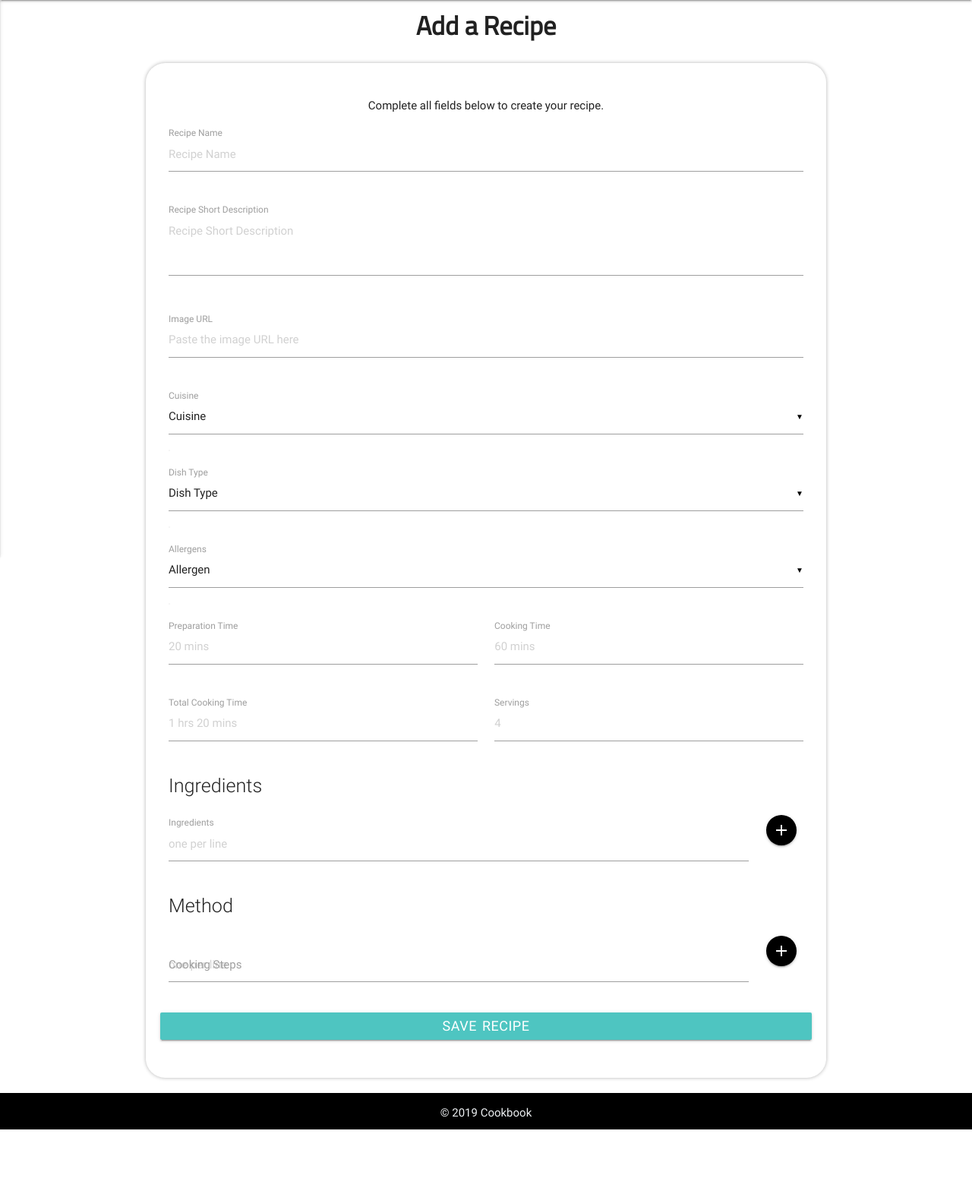
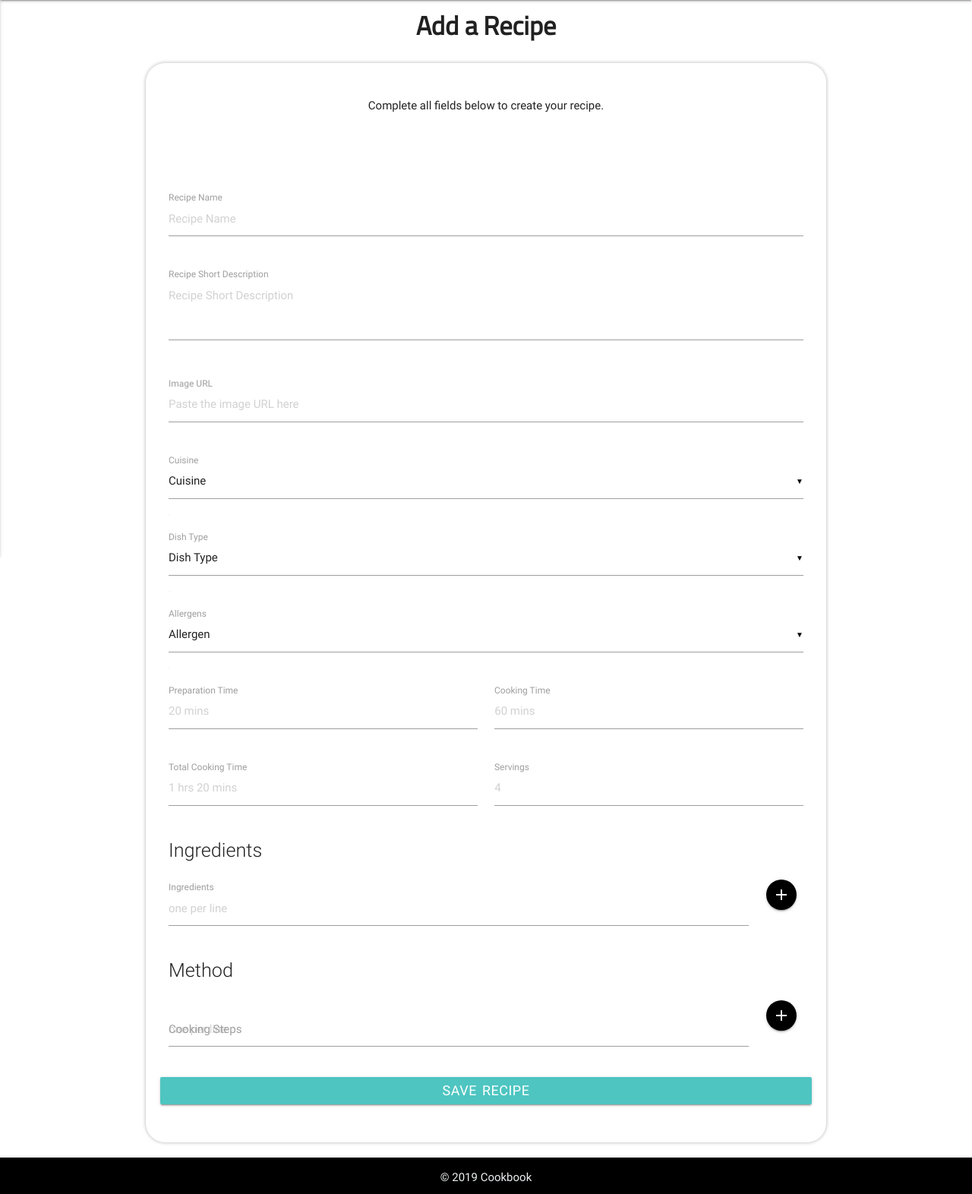
Before and after one commit to pramcistudent/cookbook-project3, a Flask app: page /add_recipe in a window 1280 px wide. Shown: the part 128-1700 px from the top of the page at 76% size. Before the commit the page ends 1615 px from the top, so only its background shows below. Run offline with Flask 2, Linux system fonts and the light colour scheme; data that the repository does not hold is empty; some libraries are stand-ins or nearby versions; some web fonts are replaced.

Commit message:
Refactored css and html of addrecipe.html page

```diff
--- a/static/css/style.css
+++ b/static/css/style.css
@@ -58,6 +58,11 @@ nav .brand-logo {
 .btn-spacing {
     margin-top: 20px;
 }
+.btn-recipe-card {
+    width: auto;
+    word-spacing: 2px;
+    text-transform: none;
+}
 .disabled {
     pointer-events: none !important;
 }
@@ -103,8 +108,17 @@ nav .brand-logo {
 .card .card-content .card-icons {
     margin-top: 10px;
 }
+.card .card-content .card-title {
+    font-size: 16px;
+    margin-bottom: 0;
+}
 .card .card-content {
     padding: 10px;
+}
+.card-image {
+    height: 250px;
+    overflow: hidden;
+    border-radius: 1.7rem;
 }
 .btn-to-recipe {
     width: 100%;
@@ -127,6 +141,19 @@ nav .brand-logo {
 .results-display {
     margin-bottom: 0;
 }
+.tabs-spacing {
+    margin-bottom: 40px;
+}
+.container-spacing {
+    margin-top: 70px;
+    margin-bottom: 70px;
+}
+.heading-spacing {
+    margin-top: 30px;
+}
+.recipe-form {
+    margin-top: 100px;
+}
 
 /*----- Footer -----*/
 .page-footer {
--- a/templates/addrecipe.html
+++ b/templates/addrecipe.html
@@ -1,28 +1,43 @@
 {% extends 'base.html' %}{% block content %}
 
+<!-- Heading -->
 <h4 class="heading center">Add a Recipe</h4>
+
+<!-- Recipe form container -->
 <div class="container">
     <div class="section">
+
+        <!-- Instructions -->
         <p class="center">Complete all fields below to create your recipe.</p>
+
+        <!-- Recipe form -->
         <form class="recipe-form" action="{{url_for('insert_recipe')}}" method="POST" class="col s12">
+
+            <!-- Title -->
             <div class="row">
                 <div class="input-field col s12">
-                <input required placeholder="Recipe Name" id="recipe_title" name="recipe_title" type="text" class="validate">
-                <label for="recipe_title">Recipe Name</label>
+                <input required placeholder="Recipe Name" name="recipe_title" type="text" class="validate">
+                <label>Recipe Name</label>
                 </div>
             </div>
+
+            <!-- Short description -->
             <div class="row">
                 <div class="input-field col s12">
-                <textarea required placeholder="Recipe Short Description" id="recipe_short_description" class="materialize-textarea"></textarea>
-                <label for="recipe_short_description">Recipe Short Description</label>
+                <textarea required placeholder="Recipe Short Description" class="materialize-textarea"></textarea>
+                <label>Recipe Short Description</label>
                 </div>
             </div>
+
+            <!-- Image -->
             <div class="row">
                 <div class="input-field col s12">
-                <input required placeholder="Paste the image URL here" id="recipe_image_url" type="text" class="validate">
-                <label for="recipe_image_url">Image URL</label>
+                <input required placeholder="Paste the image URL here" type="text" class="validate">
+                <label>Image URL</label>
                 </div>
             </div>
+
+            <!-- Cuisines -->
             <div class="row">
                 <div class="input-field col s12">
                     <select id="cuisine_name" name="cuisine_name" required>
@@ -32,81 +47,97 @@
                             <option value="{{cuisine.cuisine_name}}">{{cuisine.cuisine_name}}</option>
                         {% endfor %}
                     </select>
-                    <label for="cuisine_name">Cuisine</label>
+                    <label>Cuisine</label>
                 </div>
             </div>
+
+            <!-- Dishes -->
             <div class="row">
                 <div class="input-field col s12">
-                    <select id="dish_type" name="dish_type" required>
+                    <select name="dish_type" required>
                         <option value="" disabled selected>Dish Type</option>
                         {% set _stub = dishes.rewind() %}
                         {% for dish in dishes %}
                             <option value="{{dish.dish_type}}">{{dish.dish_type}}</option>
                         {% endfor %}
                     </select>
-                    <label for="dish_type">Dish Type</label>
+                    <label>Dish Type</label>
                 </div>
             </div>
+
+            <!-- Allergens -->
             <div class="row">
                 <div class="input-field col s12">
-                    <select id="allergen_name" name="allergen_name" multiple required>
+                    <select name="allergen_name" multiple required>
                         <option value="" disabled selected>Allergen</option>
                         {% set _stub = allergens.rewind() %}
                         {% for allergen in allergens %}
                             <option value="{{allergen.allergen_name}}">{{allergen.allergen_name}}</option>
                         {% endfor %}
                     </select>
-                    <label for="allergen_name">Allergens</label>
+                    <label>Allergens</label>
                 </div>
             </div>
+
             <div class="row">
+                <!-- Prep Time -->
                 <div class="input-field col s6">
-                <input required placeholder="20 mins" id="recipe_prep_time" name="recipe_prep_time" type="text" class="validate">
-                <label for="recipe_prep_time">Preparation Time</label>
+                <input required placeholder="20 mins" name="recipe_prep_time" type="text" class="validate">
+                <label>Preparation Time</label>
                 </div>
+                <!-- Cook Time -->
                 <div class="input-field col s6">
-                <input required placeholder="60 mins" id="recipe_cook_time" name="recipe_cook_time" type="text" class="validate">
-                <label for="recipe_cook_time">Cooking Time</label>
+                <input required placeholder="60 mins" name="recipe_cook_time" type="text" class="validate">
+                <label>Cooking Time</label>
                 </div>
             </div>
+
             <div class="row">
+                <!-- Total Time -->
                 <div class="input-field col s6">
-                <input required placeholder="1 hrs 20 mins" id="total_time" name="total_time" type="text" class="validate">
-                <label for="total_time">Total Cooking Time</label>
+                <input required placeholder="1 hrs 20 mins" name="total_time" type="text" class="validate">
+                <label>Total Cooking Time</label>
                 </div>
+                <!-- Servings -->
                 <div class="input-field col s6">
-                <input required placeholder="4" id="recipe_serves" name="recipe_serves" type="text" class="validate">
-                <label for="recipe_serves">Servings</label>
+                <input required placeholder="4" name="recipe_serves" type="text" class="validate">
+                <label>Servings</label>
                 </div>
             </div>
+
+            <!-- Ingredients -->
             <div class="row">
                 <div class="col s12 flow-text">Ingredients</div>
             </div>
-            <div id="recipe_ingredients" name="recipe_ingredients">
+            <div id="ingredients">
                 <div class="row">
                     <div class="input-field col s10 m11">
-                        <input required placeholder="one per line" id="recipe_ingredients" name="ingred" type="text" class="validate">
-                        <label for="recipe_ingredients">Ingredients</label>
+                        <input required placeholder="one per line" name="ingred" type="text" class="validate">
+                        <label>Ingredients</label>
                     </div>
                     <div class="col s2 m1">
-                        <a class="btn-floating btn waves-effect waves-light black" id="add_ingredient"><i class="material-icons">add</i></a>
+                        <a class="btn-floating waves-effect waves-light black" id="add_ingredient"><i class="material-icons">add</i></a>
                     </div>
                 </div>
             </div>
+
+            <!-- Method -->
             <div class="row">
                 <div class="col s12 flow-text">Method</div>
             </div>
             <div id="recipe_steps">
                 <div class="row">
                     <div class="input-field col s10 m11">
-                        <input required placeholder="one per line" id="recipe_steps" name="steps" class="materialize-textarea"></textarea>
+                        <input required placeholder="one per line" name="steps" class="materialize-textarea"></textarea>
                         <label for="recipe_steps">Cooking Steps</label>
                     </div>
                     <div class="col s2 m1">
-                        <a class="btn-floating btn waves-effect waves-light black" id="add_step"><i class="material-icons">add</i></a>
+                        <a class="btn-floating waves-effect waves-light black" id="add_step"><i class="material-icons">add</i></a>
                     </div>
                 </div>
             </div>
+
+            <!-- Submit button -->
             <div class="row">
                 <button class="col s12 btn medium-text waves-effect waves-light" type="submit">Save Recipe</button>
             </div>
--- a/templates/base.html
+++ b/templates/base.html
@@ -118,15 +118,15 @@
             $(".button-collapse").sideNav();
             $('select').material_select();
             var delete_icon = '<i class="material-icons">delete</i></a></div></div>';
-            var ingredient_field = `<div class="row new-ingredient"> <div class="input-field col s11">
-                    <input type="text" name="ingred" class="validate" required placeholder="">
+            var ingredient_field = `<div class="row new-ingredient"> <div class="input-field col s10 m11">
+                    <input type="text" name="ingred" class="validate">
                     <label>Ingredients</label></div>
-                    <div class="col s1"><a class="btn-floating btn waves-effect waves-light black" id="delete_ingredient">
+                    <div class="col s2 m1"><a class="btn-floating waves-effect waves-light black" id="delete_ingredient">
                     ${delete_icon}`;
-            var step_field = `<div class="row new-step"> <div class="input-field col s11">
-                    <textarea id="recipe_steps" name="steps" class="materialize-textarea" required placeholder=""></textarea>
-                    <label for="recipe_steps">Cooking Steps</label>
-                    <div class="col s1"><a class="btn-floating btn waves-effect waves-light black" id="delete_step">
+            var step_field = `<div class="row new-step"> <div class="input-field col s10 m11">
+                    <textarea id="recipe_steps" name="steps" class="materialize-textarea"></textarea>
+                    <label>Cooking Steps</label></div>
+                    <div class="col s2 m1"><a class="btn-floating waves-effect waves-light black" id="delete_step">
                     ${delete_icon}`;
 
             // add and remove ingredient
```
